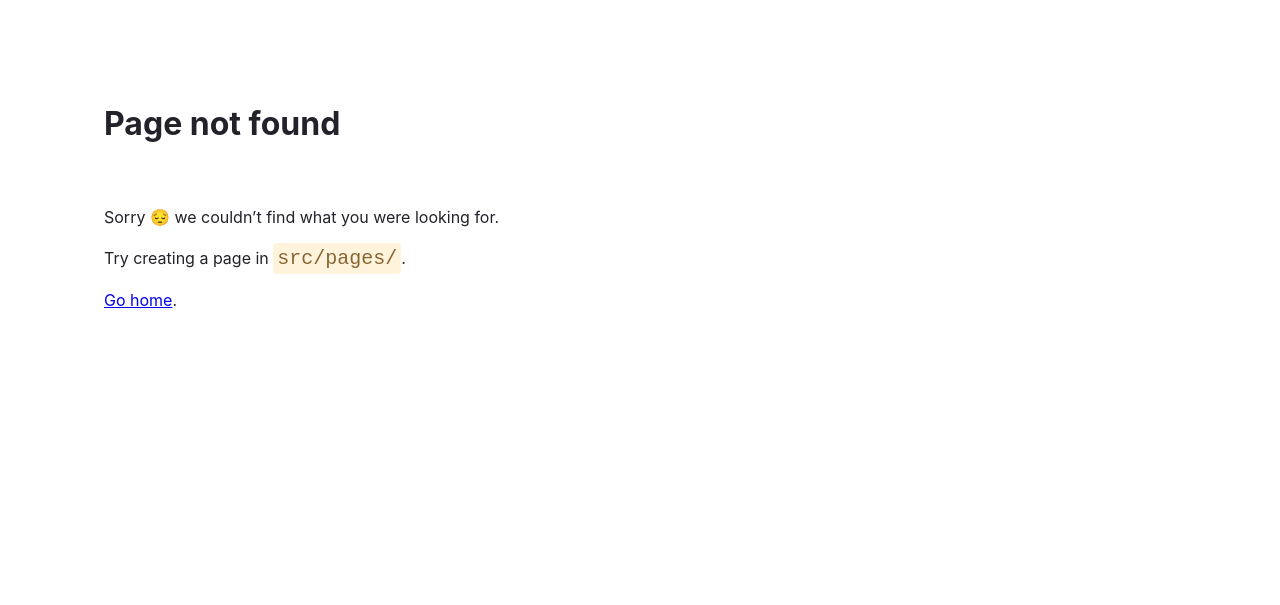
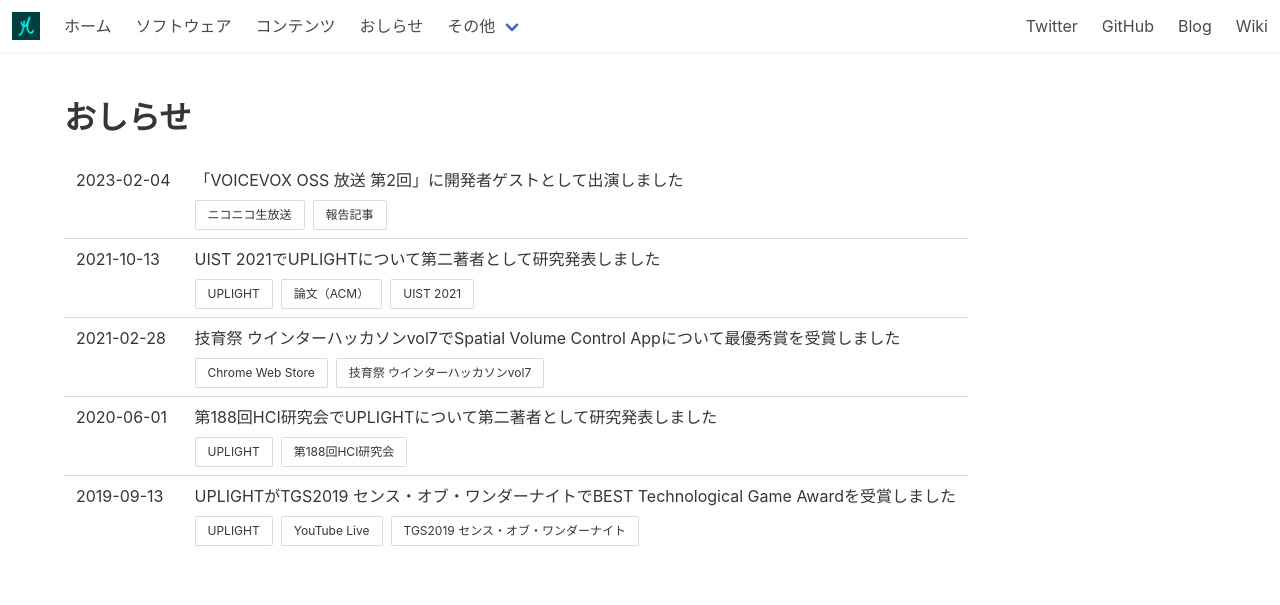
Before and after one commit to aoirint/aoirint.com, a Gatsby site: page /info in a window 1280 px wide. Before the commit this address had no page. Built offline with nearby package versions, Linux system fonts and the light colour scheme; Gatsby itself is replaced by a stand-in of ours.

Commit message:
add info page

```diff
--- a/src/components/Navbar.tsx
+++ b/src/components/Navbar.tsx
@@ -36,6 +36,10 @@
 
               <Link className="navbar-item" to="/content/">
                 コンテンツ
+              </Link>
+
+              <Link className="navbar-item" to="/info/">
+                おしらせ
               </Link>
 
               <div className="navbar-item has-dropdown is-hoverable">
--- /dev/null
+++ b/src/pages/info/index.tsx
@@ -0,0 +1,135 @@
+import React from 'react'
+import Helmet from 'react-helmet'
+import '../../styles/main.scss'
+import {
+  Navbar,
+} from '../../components'
+
+interface InfoCardLink {
+  text: string
+  url: string
+}
+
+interface InfoCard {
+  date: string
+  text: string
+  links: InfoCardLink[]
+}
+
+const cards: InfoCard[] = [
+  {
+    date: '2023-02-04',
+    text: '「VOICEVOX OSS 放送 第2回」に開発者ゲストとして出演しました',
+    links: [
+      {
+        text: 'ニコニコ生放送',
+        url: 'https://live.nicovideo.jp/watch/lv340125951',
+      },
+      {
+        text: '報告記事',
+        url: 'https://blog.aoirint.com/entry/2023/voicevox_oss_broadcast_2nd/',
+      },
+    ],
+  },
+  {
+    date: '2021-10-13',
+    text: 'UIST 2021でUPLIGHTについて第二著者として研究発表しました',
+    links: [
+      {
+        text: 'UPLIGHT',
+        url: 'https://imedia-lab.net/iml-projects/uplight/',
+      },
+      {
+        text: '論文（ACM）',
+        url: 'https://dl.acm.org/doi/10.1145/3474349.3480207',
+      },
+      {
+        text: 'UIST 2021',
+        url: 'https://programs.sigchi.org/uist/2021/index/content/61515',
+      },
+    ],
+  },
+  {
+    date: '2021-02-28',
+    text: '技育祭 ウインターハッカソンvol7でSpatial Volume Control Appについて最優秀賞を受賞しました',
+    links: [
+      {
+        text: 'Chrome Web Store',
+        url: 'https://chrome.google.com/webstore/detail/pnkkbnogmhohlilallaniclhcekdahmm',
+      },
+      {
+        text: '技育祭 ウインターハッカソンvol7',
+        url: 'https://talent.supporterz.jp/events/28d759c2-50b4-456d-889b-1f08abf6c053/',
+      },
+    ],
+  },
+  {
+    date: '2020-06-01',
+    text: '第188回HCI研究会でUPLIGHTについて第二著者として研究発表しました',
+    links: [
+      {
+        text: 'UPLIGHT',
+        url: 'https://imedia-lab.net/iml-projects/uplight/',
+      },
+      {
+        text: '第188回HCI研究会',
+        url: 'https://www.ipsj.or.jp/kenkyukai/event/hci188ec56.html',
+      },
+    ],
+  },
+  {
+    date: '2019-09-13',
+    text: 'UPLIGHTがTGS2019 センス・オブ・ワンダーナイトでBEST Technological Game Awardを受賞しました',
+    links: [
+      {
+        text: 'UPLIGHT',
+        url: 'https://imedia-lab.net/iml-projects/uplight/',
+      },
+      {
+        text: 'YouTube Live',
+        url: 'https://www.youtube.com/live/mdvo-hPPJwA?t=2859',
+      },
+      {
+        text: 'TGS2019 センス・オブ・ワンダーナイト',
+        url: 'https://expo.nikkeibp.co.jp/tgs/2019/exhibition/sown/',
+      },
+    ],
+  },
+]
+
+const Infos: React.FC<{}> = () => {
+  return (
+    <>
+      <Helmet>
+        <title>おしらせ - aoirint.com</title>
+      </Helmet>
+      <Navbar />
+      <section className='section'>
+        <div className='container'>
+          <h1 className='title'>
+            おしらせ
+          </h1>
+          <table className="table">
+            <tbody>
+              {cards.map((card) => (
+                <tr>
+                  <td>{card.date}</td>
+                  <td>
+                    <p>{card.text}</p>
+                    <div className='buttons mt-2'>
+                      {card.links.map((link) => (
+                        <a href={link.url} className='button is-small'>{link.text}</a>
+                      ))}
+                    </div>
+                  </td>
+                </tr>
+              ))}
+            </tbody>
+          </table>
+        </div>
+      </section>
+    </>
+  )
+}
+
+export default Infos
```
